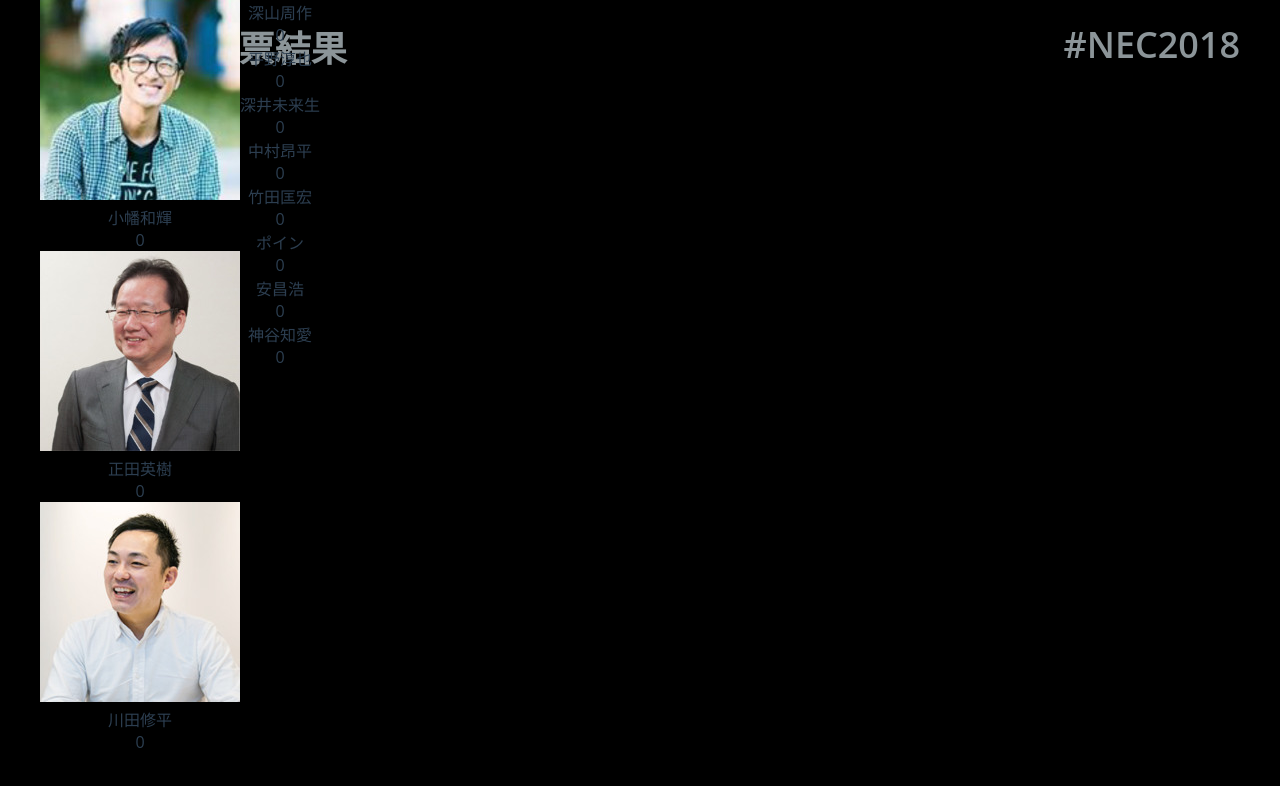
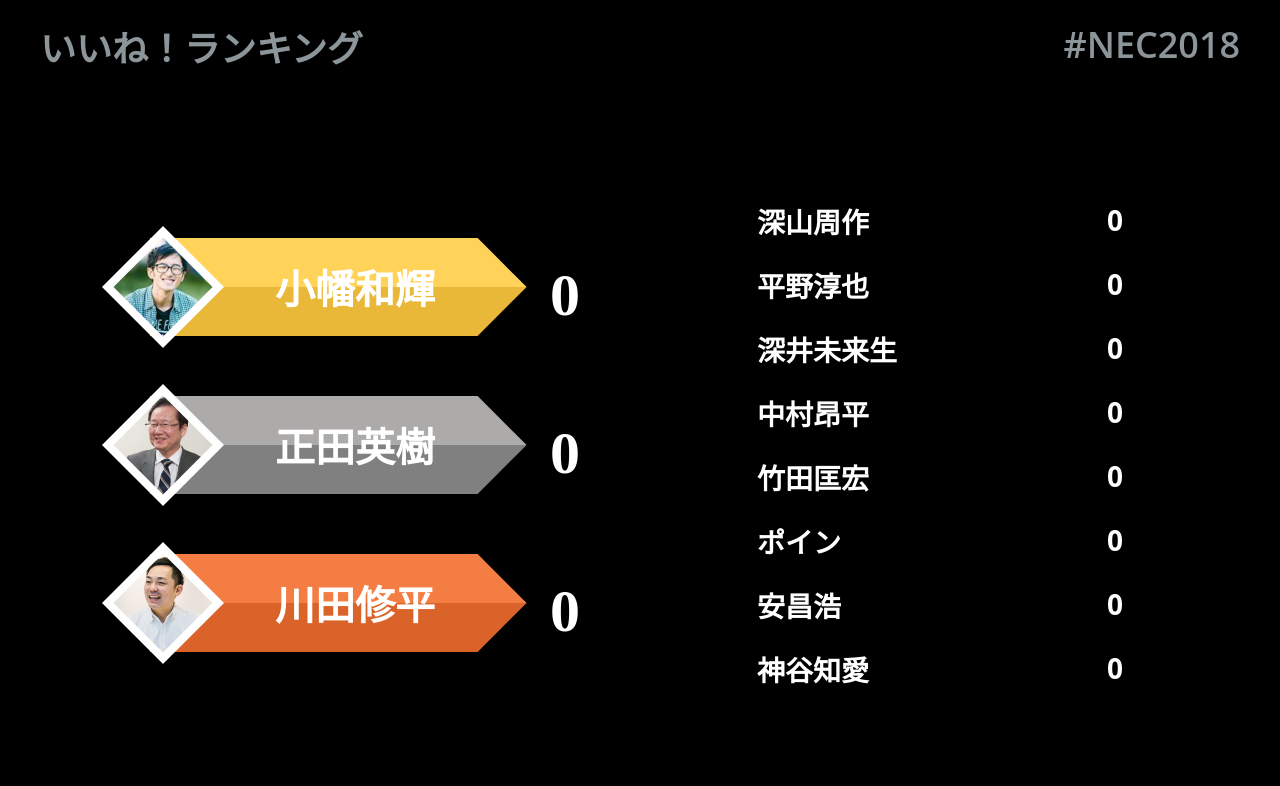
Before and after one commit to coinjinja/demo-voting, a Vue app: page /result in a window 1280 px wide. Shown: the top 786 px of the page. Built offline with nearby package versions, Linux system fonts and the light colour scheme; no server answers; what vue-native-websocket would draw is missing.

Commit message:
Finished the result page

```diff
--- a/src/views/VoteResult.vue
+++ b/src/views/VoteResult.vue
@@ -1,8 +1,8 @@
 <template>
 <div>
   <div class="header">
-   <div>NEC2018 投票結果</div>
-   <div class="title" @click="showNav = !showNav">#NEC2018</div>
+   <div>いいね！ランキング</div>
+    <div class="title">#NEC2018</div>
   </div>
   <div class="container">
     <div class="top3">
@@ -68,14 +68,89 @@ export default {
 
 <style scoped>
 .container {
-  top: 0;
+  top: 90px;
+}
+.top3, .others {
+  flex: 1;
+  align-self: center;
+  display: flex;
+  flex-direction: column;
+}
+.top3 > div {
+  position: relative;
+  padding: 30px 10px 30px 20px;
+  font-size: 40px;
+  font-weight: 600;
+  color: #fff;
+  align-self: center;
+}
+.top3 .name {
+  width: 250px;
+  padding: 20px 60px 20px 80px;
+  overflow: hidden;
+  position: relative;
+}
+.top3 .name::before {
+  position: absolute;
+  z-index: -1;
+  top: 50%;
+  left: 0;
+  content: ' ';
+  width: 80%;
+  padding-bottom: 80%;
+  transform-origin: 50% 50%;
+  transform: translateY(-50%) rotate(45deg);
+  background: linear-gradient(-45deg, #eab839 0%, #eab839 50%, #ffd359 50%, #ffd359 100%);
+}
+.top3 div:nth-child(2) .name::before {
+  background: linear-gradient(-45deg, #808080 0%, #808080 50%, #adaaaa 50%, #adaaaa 100%);
+}
+.top3 div:nth-child(3) .name::before {
+  background: linear-gradient(-45deg, #da6329 0%, #da6329 50%, #f37d43 50%, #f37d43 100%);
+}
+.top3 .count {
+  font-family: DINCondensed-Bold;
+  font-size: 60px;
+  position: absolute;
+  padding-top: 16px;
+  top: 50%;
+  right: 0;
+  transform: translate(100%, -50%);
+}
+.others {
+  font-size: 28px;
+  font-weight: bold;
+  color: #fff;
+}
+.others > div {
+  display: flex;
+  padding: 12px;
+  align-self: center;
+}
+.others .name {
+  text-align: left;
+  width: 350px;
+}
+.diamond {
+  position: absolute;
+  left: -10px;
+  top: 50%;
+  width: 70px;
+  height: 70px;
+  object-fit: cover;
+  outline: 10px solid #fff;
+  outline-offset: -10px;
+  overflow: hidden;
+  margin: 0 auto;
+  transform-origin: 50% 50%;
+  transform: translateY(-50%) rotate(45deg);
+  border: 8px solid #fff;
+}
+.diamond img {
+  transform-origin: 50% 50%;
+  transform: rotate(-45deg) translateY(-23.5%);
+  width: 150%;
+  height: 150%;
 }
 
-h1 {
-  position: absolute;
-  top: 0;
-  left: 0;
-  right: 0;
-  text-align: left;
-}
 </style>
```
